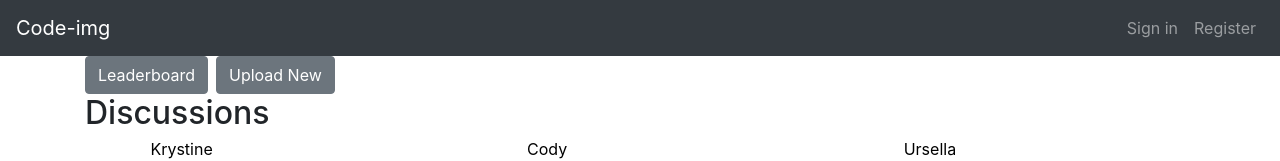
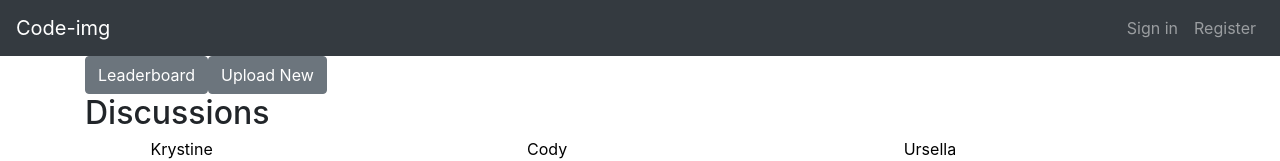
Before and after one commit to mlbiche/code-img, a React (Create React App) app: page / in a window 1280 px wide. Shown: the top 161 px of the page. Built offline with nearby package versions, Linux system fonts and the light colour scheme.

Commit message:
update tge fronPageNavBar with bootstrap functioalities

```diff
--- a/src/FrontPageNavBar/FrontPageNavBar.js
+++ b/src/FrontPageNavBar/FrontPageNavBar.js
@@ -1,7 +1,7 @@
 import React from 'react';
-import { Link } from 'react-router-dom';
+// import { Link } from 'react-router-dom';
 // import './FrontPageNavBar.css';
-import { Button, ButtonGroup, ButtonToolbar} from 'react-bootstrap';
+import { Button, ButtonToolbar} from 'react-bootstrap';
 
 function FrontPageNavBar() {
   return (
@@ -15,12 +15,8 @@ function FrontPageNavBar() {
     //   </Link>
     // </div>
     <ButtonToolbar aria-label="Toolbar with button groups">
-      <ButtonGroup className="mr-2">
-        <Button href="/leaderboard" variant="light" variant="secondary">Leaderboard</Button>
-      </ButtonGroup>
-      <ButtonGroup className="mr-2">
+        <Button href="/leaderboard" variant="secondary">Leaderboard</Button>
       <Button href="#" variant="secondary">Upload New</Button>
-    </ButtonGroup>
     </ButtonToolbar >
   );
 }
```
